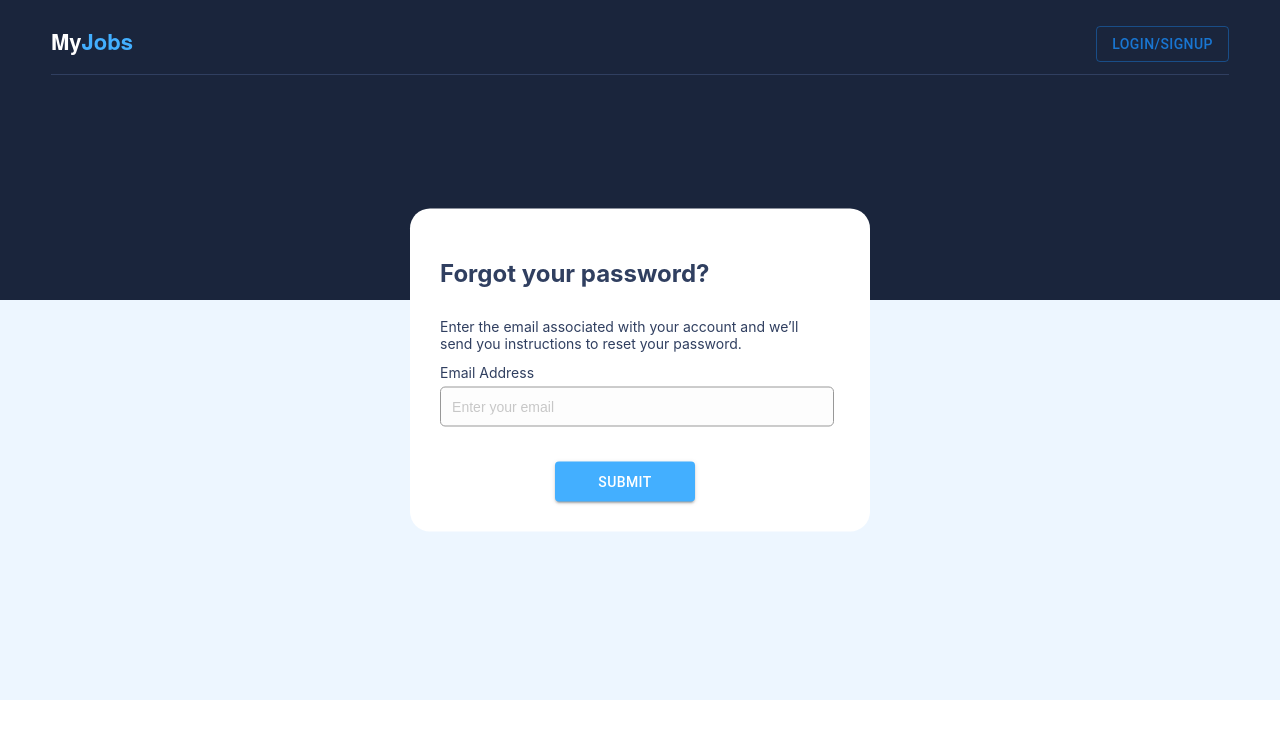
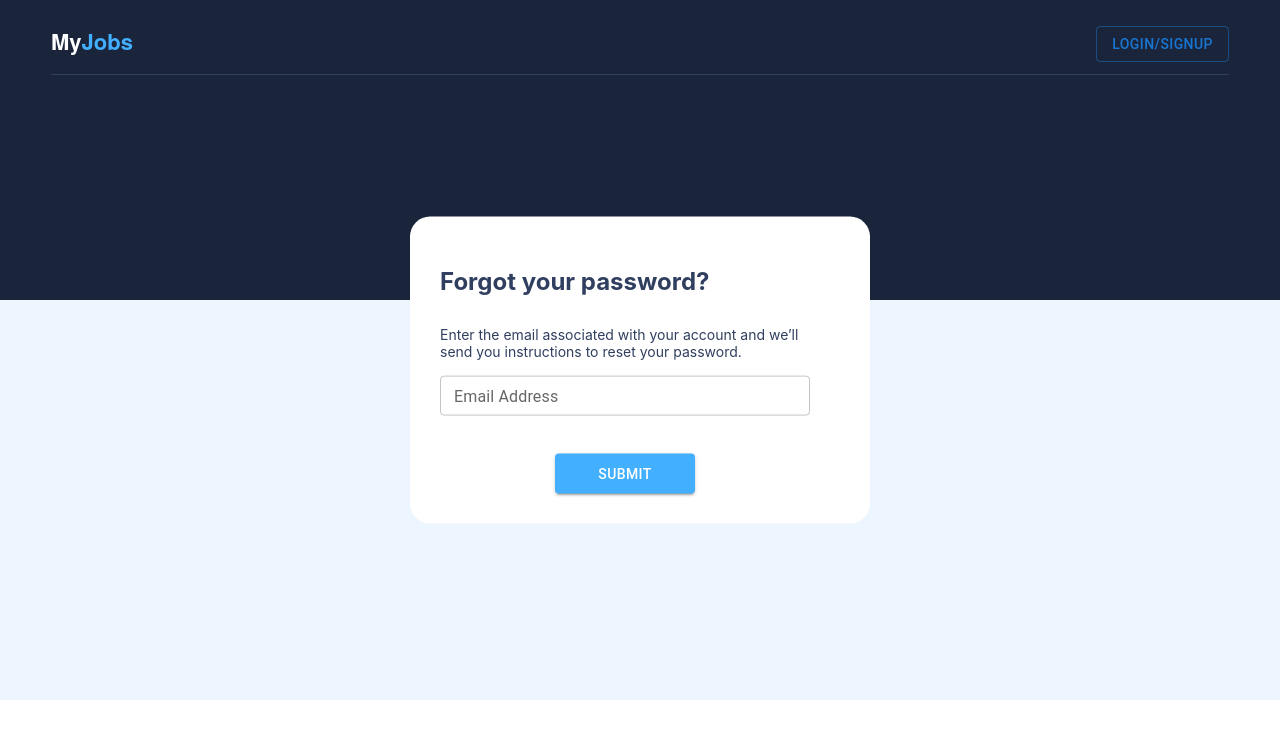
Before and after one commit to imukeshsoni/my-jobs, a React (Create React App) app: page /forgot-password in a window 1280 px wide. Shown: the top 738 px of the page. Built offline with nearby package versions, Linux system fonts and the light colour scheme.

Commit message:
updated forgot password

```diff
--- a/src/components/ForgotPassword.tsx
+++ b/src/components/ForgotPassword.tsx
@@ -1,36 +1,48 @@
-import { Button } from '@mui/material';
+import { Button, TextField } from '@mui/material';
 import React, { useState } from 'react';
+import { useNavigate } from 'react-router-dom';
 import GenericComponent from './Generic';
 import Header from './Header';
 
 function ForgotPassword(): JSX.Element {
+  let navigate = useNavigate();
   const [email, setEmail] = useState('');
+  const [emailError, setEmailError] = useState('');
+  const handleSubmit = (e: any) => {
+    e.preventDefault();
+    if (!email) {
+      setEmailError('Email is required');
+      return;
+    }
+    navigate('/reset-password');
+  };
   return (
     <React.Fragment>
       <Header />
       <GenericComponent>
         <h2>Forgot your password?</h2>
-        <form action="" className="form">
+        <form onSubmit={(e) => handleSubmit(e)} className="form">
           <label className="label">
             Enter the email associated with your account and we’ll send you
             instructions to reset your password.
           </label>
-          <div className="input">
-            <label className="label" htmlFor="email">
-              Email Address
-            </label>
-            <input
-              type="email"
-              name="email"
-              value={email}
-              required
-              placeholder="Enter your email"
-              onChange={(e) => setEmail(e.target.value)}
-            />
-          </div>
+
+          <TextField
+            size="small"
+            margin="normal"
+            variant="outlined"
+            fullWidth
+            label="Email Address"
+            type="email"
+            name="email"
+            value={email}
+            error={emailError !== ''}
+            helperText={emailError}
+            placeholder="Enter your email"
+            onChange={(e: any) => setEmail(e.target.value)}
+          />
           <div className="btn__container">
             <Button variant="contained" type="submit">
-              {' '}
               Submit
             </Button>
           </div>
```
